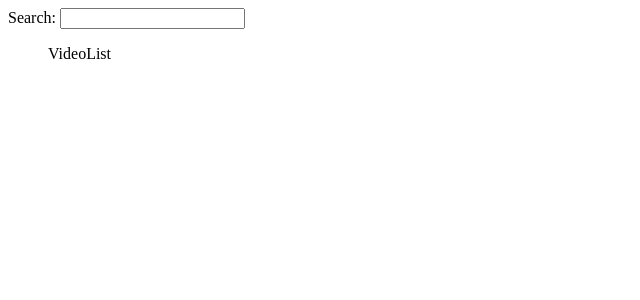
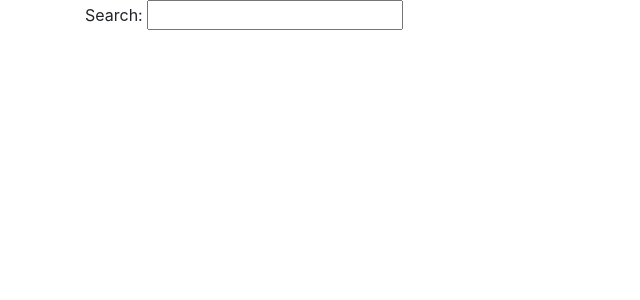
Before and after one commit to ryandeshon/vue-test, a Vue app in the folder video-browser/: page / in a window 1280 px wide. Shown: the top 300 px of the page, without its empty margins (0-640 px from the left). Built offline with nearby package versions, Linux system fonts and the light colour scheme.

Commit message:
Added video list

```diff
--- a/video-browser/public/index.html
+++ b/video-browser/public/index.html
@@ -6,6 +6,7 @@
     <meta name="viewport" content="width=device-width,initial-scale=1.0">
     <link rel="icon" href="<%= BASE_URL %>favicon.ico">
     <title>video-browser</title>
+    <link rel="stylesheet" href="https://stackpath.bootstrapcdn.com/bootstrap/4.3.1/css/bootstrap.min.css" integrity="sha384-ggOyR0iXCbMQv3Xipma34MD+dH/1fQ784/j6cY/iJTQUOhcWr7x9JvoRxT2MZw1T" crossorigin="anonymous">
   </head>
   <body>
     <noscript>
--- a/video-browser/src/App.vue
+++ b/video-browser/src/App.vue
@@ -1,7 +1,7 @@
 <template>
-    <div>
+    <div class="container">
         <SearchBar @termChange="onTermChange"></SearchBar>
-        <VideoList></VideoList>
+        <VideoList :videos="videos"></VideoList>
     </div>
 </template>
 
@@ -19,7 +19,7 @@
         },
         data() {
             return {
-                video: []
+                videos: []
             };
         },
         methods: {
--- a/video-browser/src/components/VideoList.vue
+++ b/video-browser/src/components/VideoList.vue
@@ -1,12 +1,23 @@
 <template>
     <ul>
-    VideoList
+        <VideoListItem
+            v-for="video in videos"
+            :video="video"
+            :key="video"
+        />
     </ul>
 </template>
 
 <script>
+import VideoListItem from './VideoListItem';
 export default {
     name: 'VideoList',
+    components: {
+        VideoListItem
+    },
+    props: {
+        videos: Array
+    },
     methods: {
     },
 }
--- /dev/null
+++ b/video-browser/src/components/VideoListItem.vue
@@ -0,0 +1,15 @@
+<template>
+    <li>{{ video.snippet.title }}</li>
+</template>
+
+<script>
+export default {
+    name: 'VideoListItem',
+    props: {
+        video: Array
+    },
+}
+</script>
+
+<style>
+</style>
```
